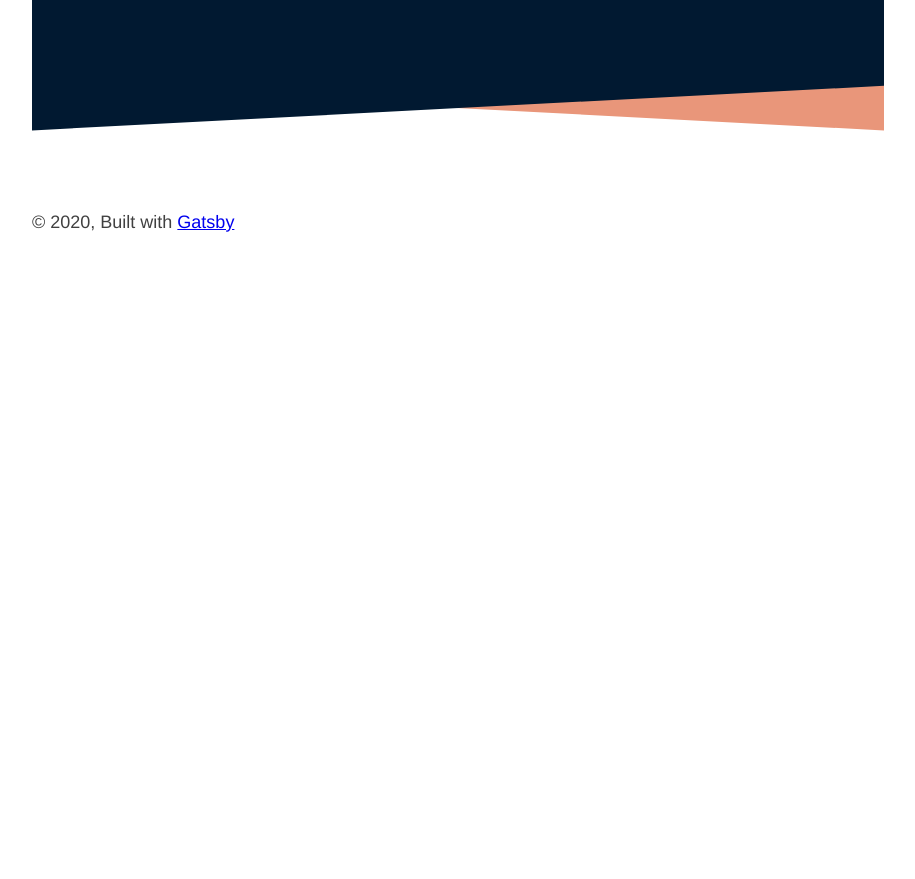
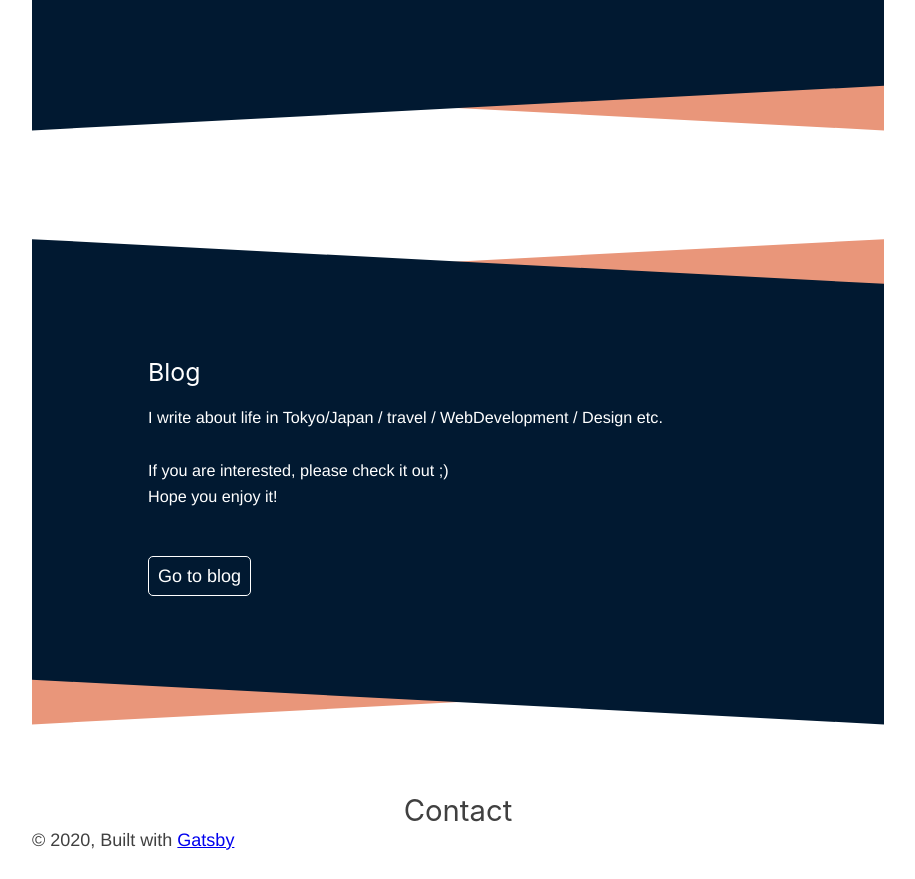
Before and after one commit to sachieterada/portfolio, a Gatsby site: page / in a window 1280 px wide. Shown: the part 1455-2334 px from the top of the page, without its empty margins (182-1097 px from the left). Before the commit the page ends 1716 px from the top, so only its background shows below. Built offline with nearby package versions, Linux system fonts and the light colour scheme; Gatsby itself is replaced by a stand-in of ours; some packages are replaced by stand-ins of ours.

Commit message:
indexupdate

```diff
--- a/src/pages/index.js
+++ b/src/pages/index.js
@@ -4,6 +4,7 @@ import SEO from "../components/seo"
 import { graphql, useStaticQuery } from "gatsby"
 import Img from "gatsby-image"
 import styles from "../styles/index.module.css"
+import { Link } from "gatsby"
 
 export default () => {
   const data = useStaticQuery(graphql`
@@ -30,7 +31,6 @@ export default () => {
         <h1>Sachie Terada</h1>
         <h4 style={{ marginTop: `.8rem`}}>Front-end Engineer</h4>
       </div>
-
       <section className={styles.contents}>
         <div className={styles.contents_inner}>
           <h3 style={{ marginBottom: `1rem` }}>Biography</h3>
@@ -41,7 +41,6 @@ export default () => {
           </p>
         </div>
       </section>
-
       <section className={styles.contents2}>
         <div className={styles.contents_inner}>
           <h3 style={{ marginBottom: `1rem` }}>Skills</h3>
@@ -58,7 +57,20 @@ export default () => {
           </ul>
         </div>
       </section>
-
+      <section className={styles.contents}>
+        <div className={styles.contents_inner}>
+          <h3 style={{ marginBottom: `1rem` }}>Blog</h3>
+          <p style={{ marginBottom: `3rem`}}>
+            I write about life in Tokyo/Japan / travel / WebDevelopment / Design etc.<br /><br />
+            If you are interested, please check it out ;)<br />
+            Hope you enjoy it!
+          </p>
+          <Link to="/blog/" className={styles.link} activeClassName={styles.activeLink}>Go to blog</Link>
+        </div>
+      </section>
+      <div style={{ textAlign: `center`, marginTop: `2rem`}}>
+        <h2>Contact</h2>
+      </div>
     </Layout>
   )
 }
--- a/src/styles/index.module.css
+++ b/src/styles/index.module.css
@@ -16,7 +16,6 @@ h1,h2, h3, h4, h5 {
     margin: 2rem 0;
     padding: 50px 0;
   }
-
 .contents:before {
   content: '';
   position: absolute;
@@ -77,7 +76,6 @@ h1,h2, h3, h4, h5 {
   margin: 2rem 0;
   padding: 30px 0;
 }
-
 .contents2:before {
 content: '';
 position: absolute;
@@ -112,3 +110,22 @@ transform-origin: right center;
 transform: rotate(-right3deg);
 z-index: -1;
 }
+
+.link {
+  color: white;
+  text-decoration: none;
+  width: auto;
+  padding: 0.5rem;
+  border: 1px solid white;
+  border-radius: 5px;
+}
+
+.link:hover {
+  color: rgb(86, 230, 117);
+  border: 1px solid rgb(86, 230, 117);
+}
+
+.activeLink {
+  color: white;
+  text-decoration: none;
+}
```
Also changed, not shown: src/images/profile.png.
